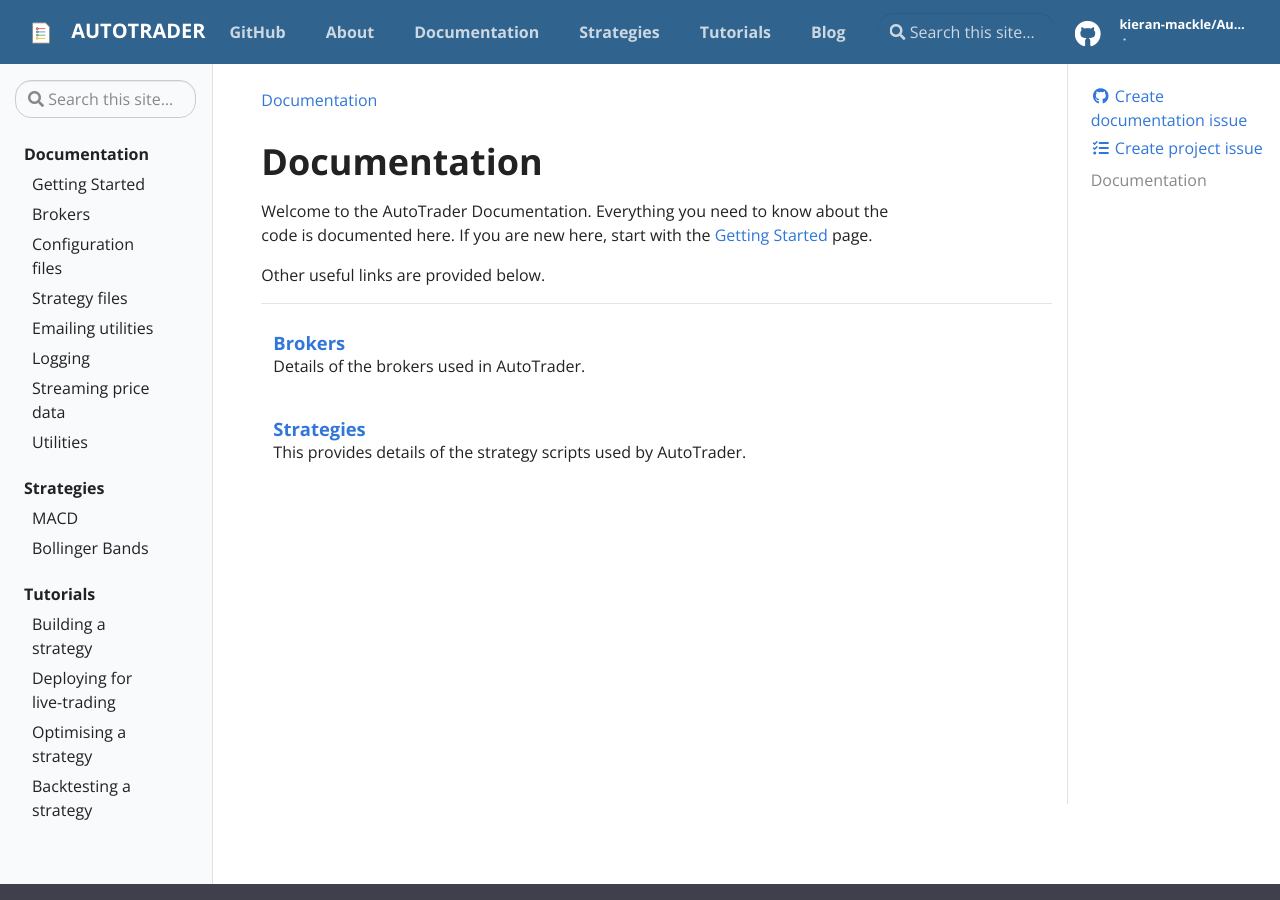
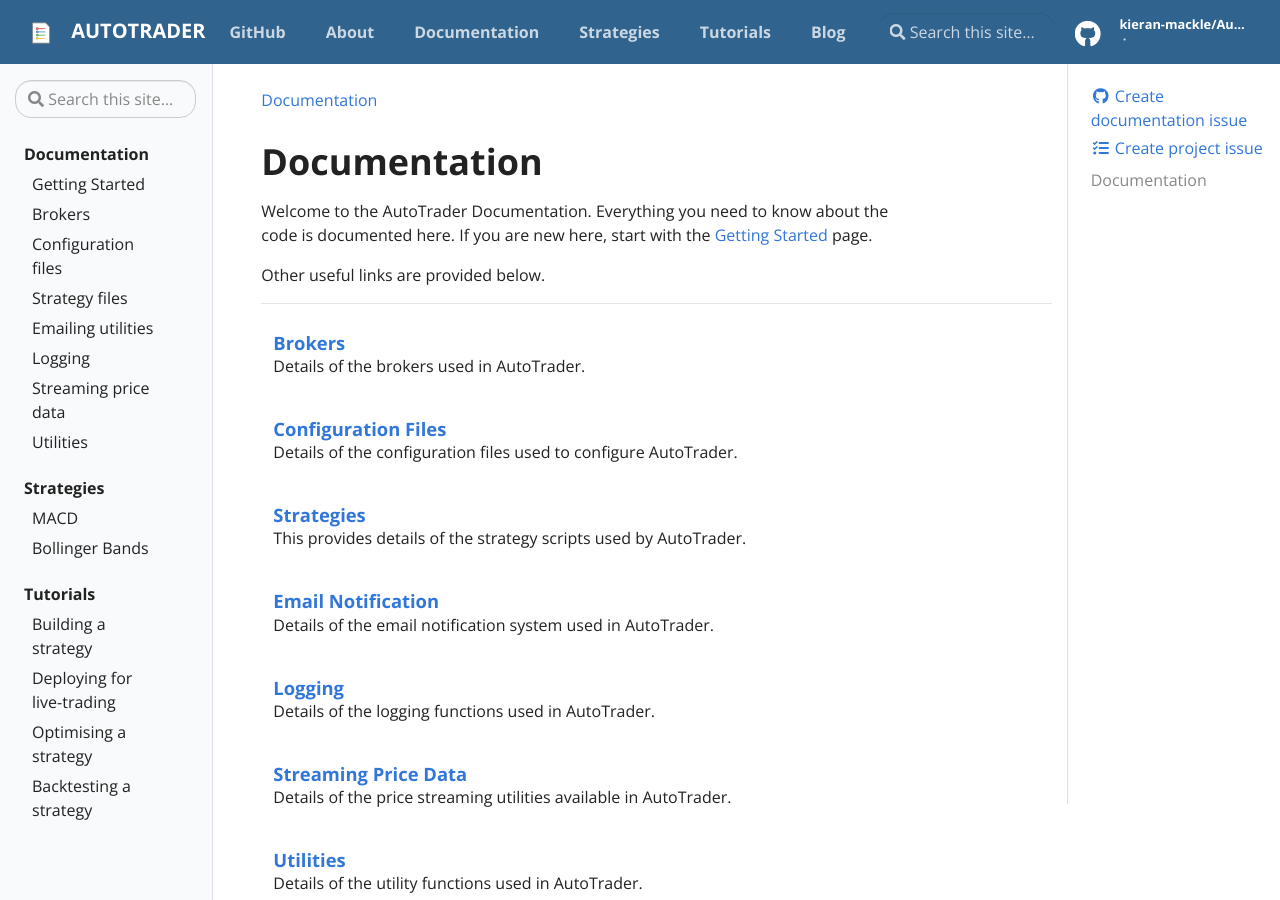
Before and after one commit to kieran-mackle/AutoTrader, a Jekyll site: the page built from docs/pages/docs.md, in a window 1280 px wide and 900 px high. Built offline with Jekyll 4.4.1, drawn with Linux system fonts in a browser that asks for light colours.

Commit message:
Update docs.md

```diff
--- a/docs/pages/docs.md
+++ b/docs/pages/docs.md
@@ -14,9 +14,15 @@
 <div class="section-index">
     <hr class="panel-line">
 
+
     <div class="entry">
         <h5><a href="brokers">Brokers</a></h5>
         <p>Details of the brokers used in AutoTrader.</p>
+    </div>
+
+    <div class="entry">
+        <h5><a href="config-files">Configuration Files</a></h5>
+        <p>Details of the configuration files used to configure AutoTrader.</p>
     </div>
 
     <div class="entry">
@@ -24,4 +30,24 @@
         <p>This provides details of the strategy scripts used by AutoTrader.</p>
     </div>
 
+    <div class="entry">
+        <h5><a href="emailing">Email Notification</a></h5>
+        <p>Details of the email notification system used in AutoTrader.</p>
+    </div>
+
+    <div class="entry">
+        <h5><a href="logging">Logging</a></h5>
+        <p>Details of the logging functions used in AutoTrader.</p>
+    </div>
+
+    <div class="entry">
+        <h5><a href="streaming">Streaming Price Data</a></h5>
+        <p>Details of the price streaming utilities available in AutoTrader.</p>
+    </div>
+
+    <div class="entry">
+        <h5><a href="utilities">Utilities</a></h5>
+        <p>Details of the utility functions used in AutoTrader.</p>
+    </div>
+
 </div>
```
